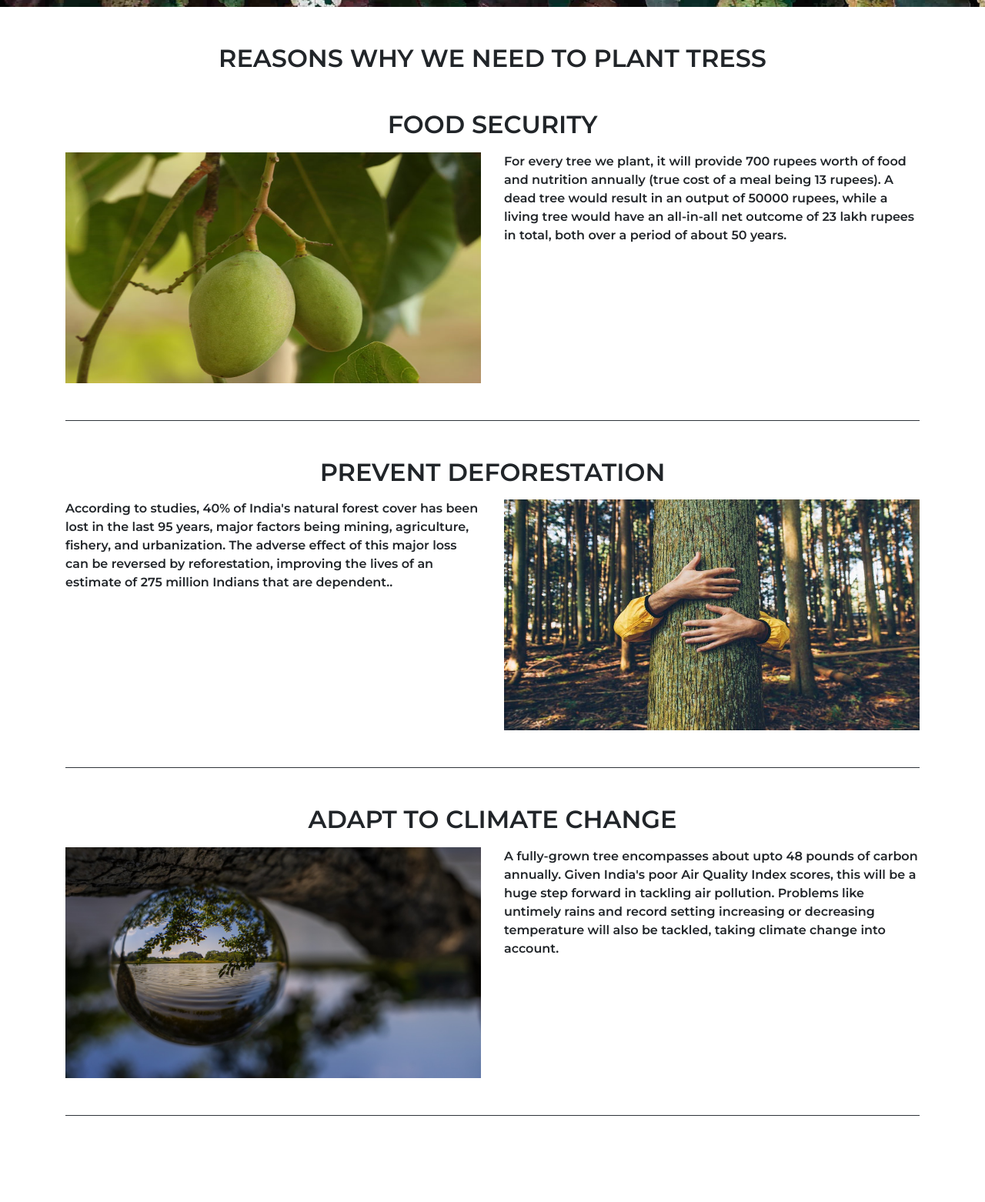
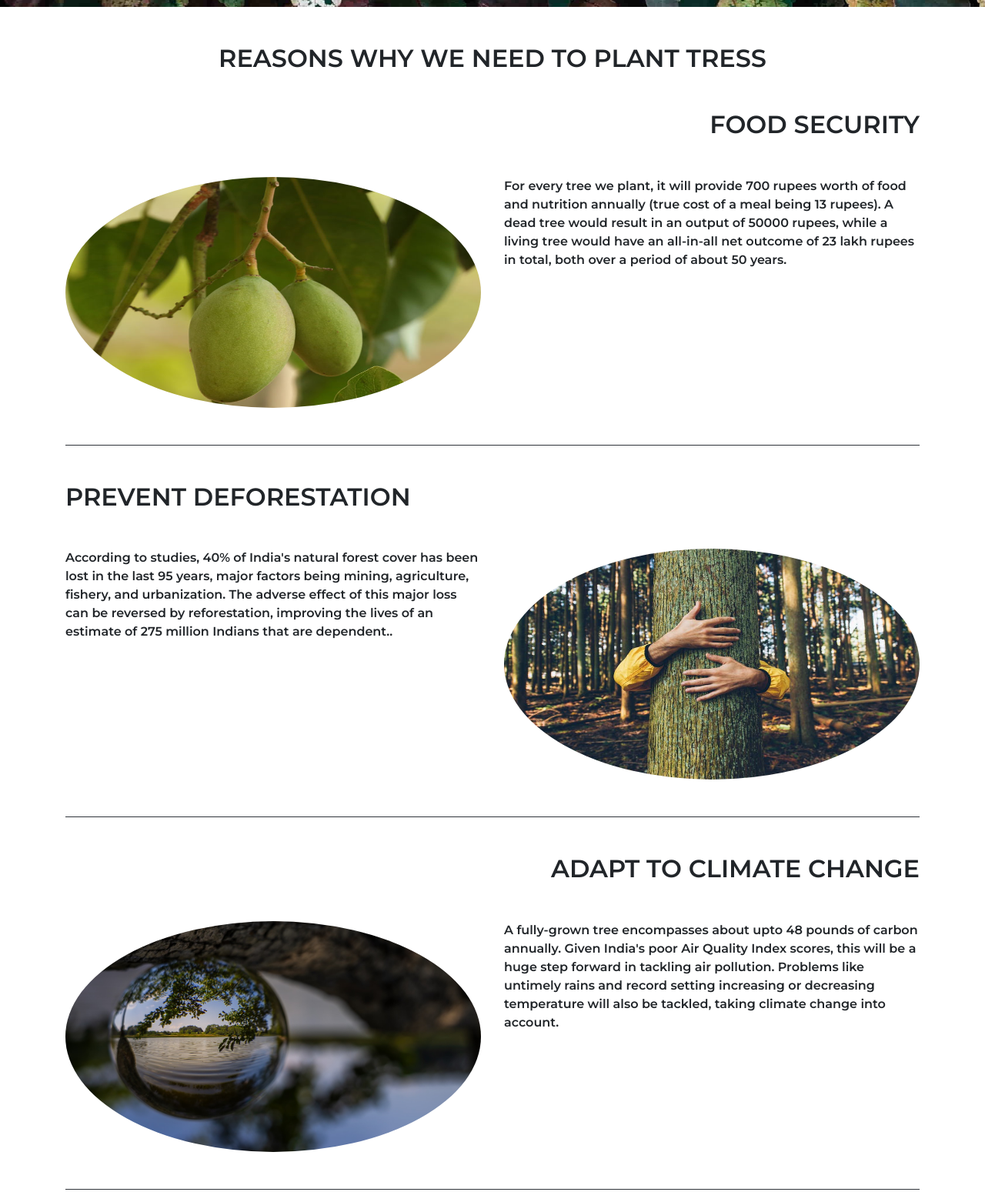
Before and after one commit to justBboy/plantation-project, a Django app: page /why_trees/ in a window 1280 px wide. Shown: the part 71-1633 px from the top of the page at 77% size. Before the commit the page ends 1521 px from the top, so only its background shows below. Run offline with Django 3.2, Linux system fonts and the light colour scheme.

Commit message:
how section style

```diff
--- a/static/css/main.css
+++ b/static/css/main.css
@@ -342,5 +342,5 @@ footer{
 }
 
 .whySection__point > div > img{
-    border-radius: 10px;
+    border-radius: 50%
 }
--- a/templates/app/why_trees.html
+++ b/templates/app/why_trees.html
@@ -9,7 +9,7 @@
         <div class="whySection">
             <h2 class="text-center mt-5 mb-5">REASONS WHY WE NEED TO PLANT TRESS</h2>
             <div class="whySection__point">
-                <h2 class="text-center mt-2 mb-3">FOOD SECURITY</h2>
+                <h2 class="mt-2 mb-5 text-right">FOOD SECURITY</h2>
                 <div class="row mb-5">
                     <img width="100%" height="100%" src="{% static 'assets/Mango_Tree_SriLanka.jpg' %}" alt="" class="col-md-6">
                     <p class="col-md-6">For every tree we plant, it will provide 700 rupees worth of food and nutrition annually (true cost of a meal being 13 rupees). A dead tree would result in an output of 50000 rupees, while a living tree would have an all-in-all net outcome of 23 lakh rupees in total, both over a period of about 50 years.</p>
@@ -17,7 +17,7 @@
               </div>
                 <hr class="bg-dark" />
             <div class="whySection__point">
-                <h2 class="text-center mt-5 mb-3">PREVENT DEFORESTATION</h2>
+                <h2 class="mt-5 mb-5">PREVENT DEFORESTATION</h2>
                 <div class="row mb-5" style="flex-direction: row-reverse;">
                     <img width="100%" height="100%" src="{% static 'assets/Forest-bathing.jpg' %}" alt="" class="col-md-6">
                     <p class="col-md-6">According to studies, 40% of India's natural forest cover has been lost in the last 95 years, major factors being mining, agriculture, fishery, and urbanization. The adverse effect of this major loss can be reversed by reforestation, improving the lives of an estimate of 275 million Indians that are dependent..</p>
@@ -25,7 +25,7 @@
               </div>
                 <hr class="bg-dark" />
             <div class="whySection__point">
-                <h2 class="text-center mt-5 mb-3">ADAPT TO CLIMATE CHANGE</h2>
+                <h2 class="mt-5 mb-5 text-right">ADAPT TO CLIMATE CHANGE</h2>
                 <div class="row mb-5">
                     <img width="100%" height="100%" src="{% static 'assets/nature.jpg' %}" alt="" class="col-md-6">
                     <p class="col-md-6">A fully-grown tree encompasses  about upto 48 pounds of carbon annually. Given India's poor Air Quality Index scores, this will be a huge step forward in tackling air pollution. Problems like untimely rains and record setting increasing or decreasing temperature will also be tackled, taking climate change into account.</p>
```
